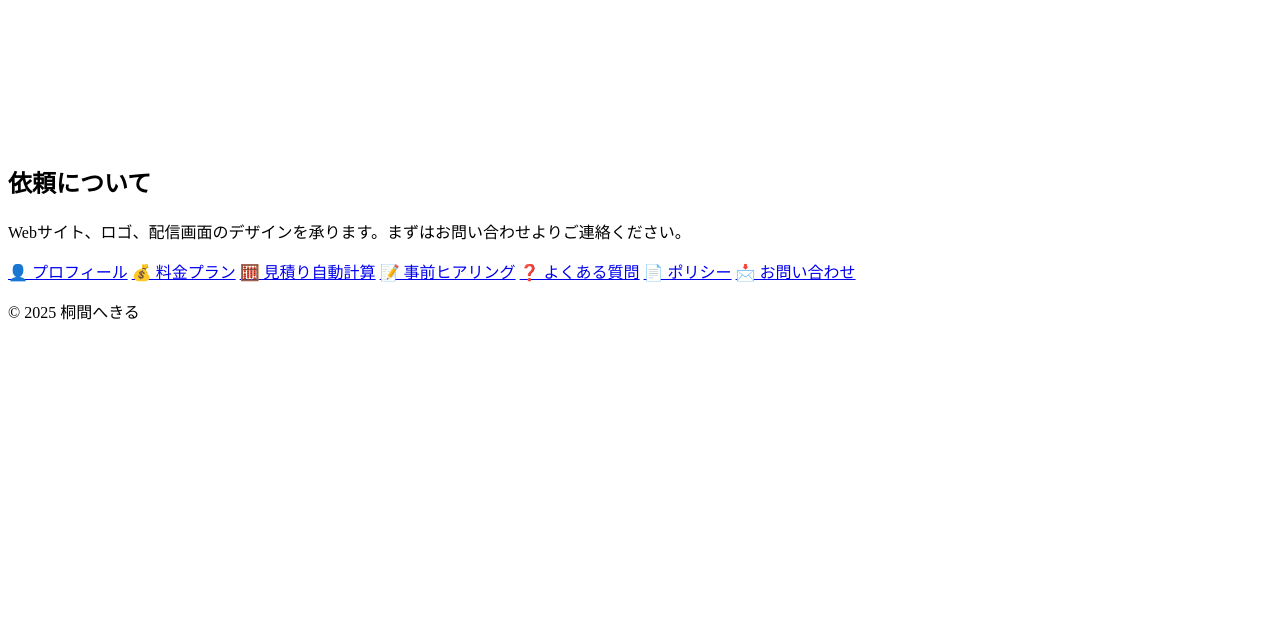
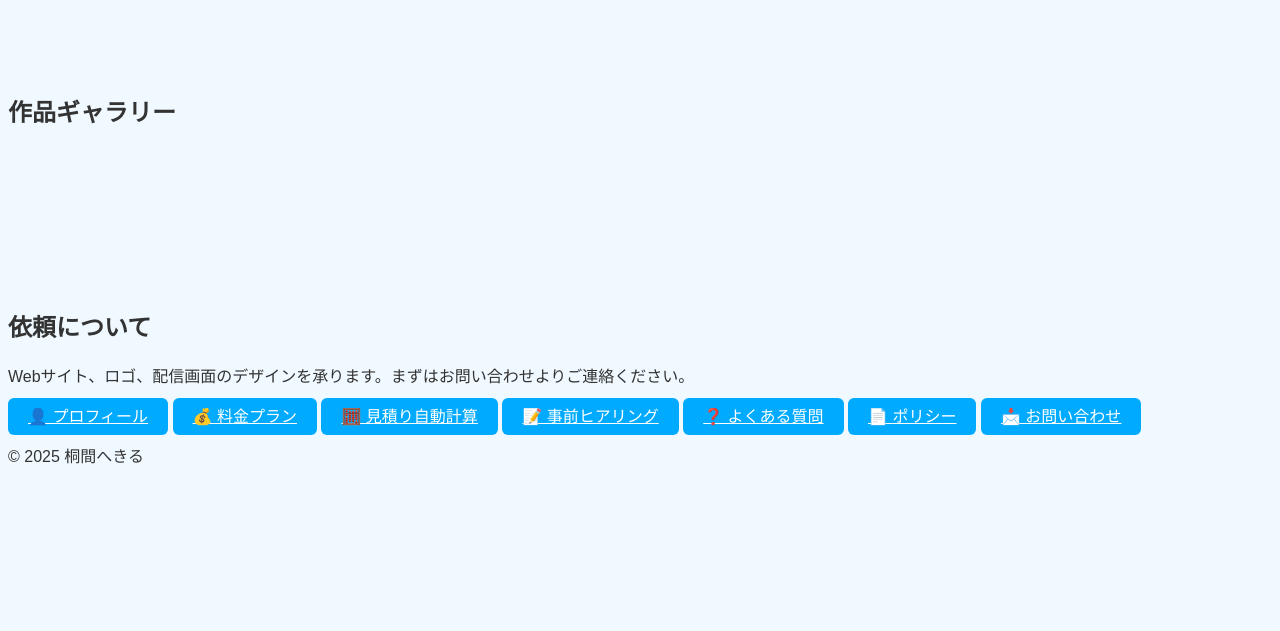
Before and after one commit to happyojyou-jpg/hekiru-portfolio, a plain HTML site: page demos/creator_blue_demo.html in a window 1280 px wide. Shown: the part 169-800 px from the top of the page. Drawn offline with Linux system fonts and the light colour scheme.

Commit message:
Add files via upload

```diff
--- a/demos/creator_blue_demo.html
+++ b/demos/creator_blue_demo.html
@@ -1,6 +1,6 @@
 <!DOCTYPE html><html lang="ja"><head><meta charset="UTF-8">
 <meta name="viewport" content="width=device-width, initial-scale=1.0"><title>クリエイターデモ | Light Blue</title>
-<link rel="stylesheet" href="../works/style_cieator_blue.css"></head><body>
+<link rel="stylesheet" href="../works/style_creator_blue.css"></head><body>
 <header><h1>Nagi Design Works</h1><p>Web / Graphic / Streaming Assets</p></header>
 <section class="detail"><h2>作品ギャラリー</h2>
 <div style="display:grid;grid-template-columns:repeat(auto-fit,minmax(220px,1fr));gap:14px">
```
Also changed, not shown: demos/streamer_pink_demo.html (+4 -1 lines).
